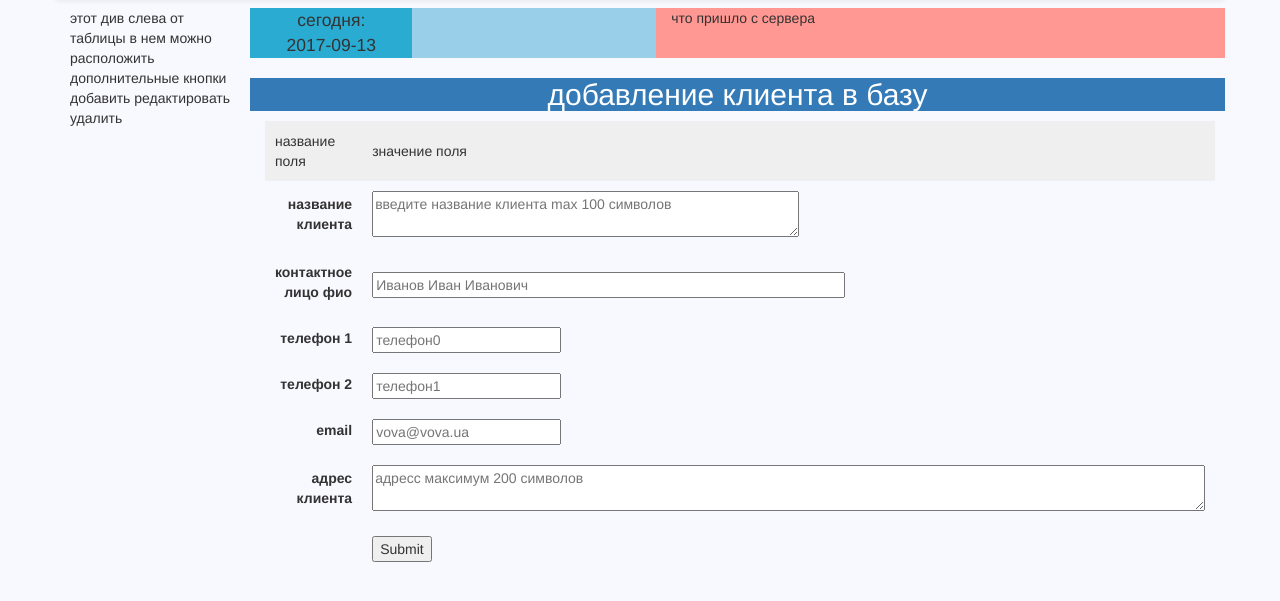
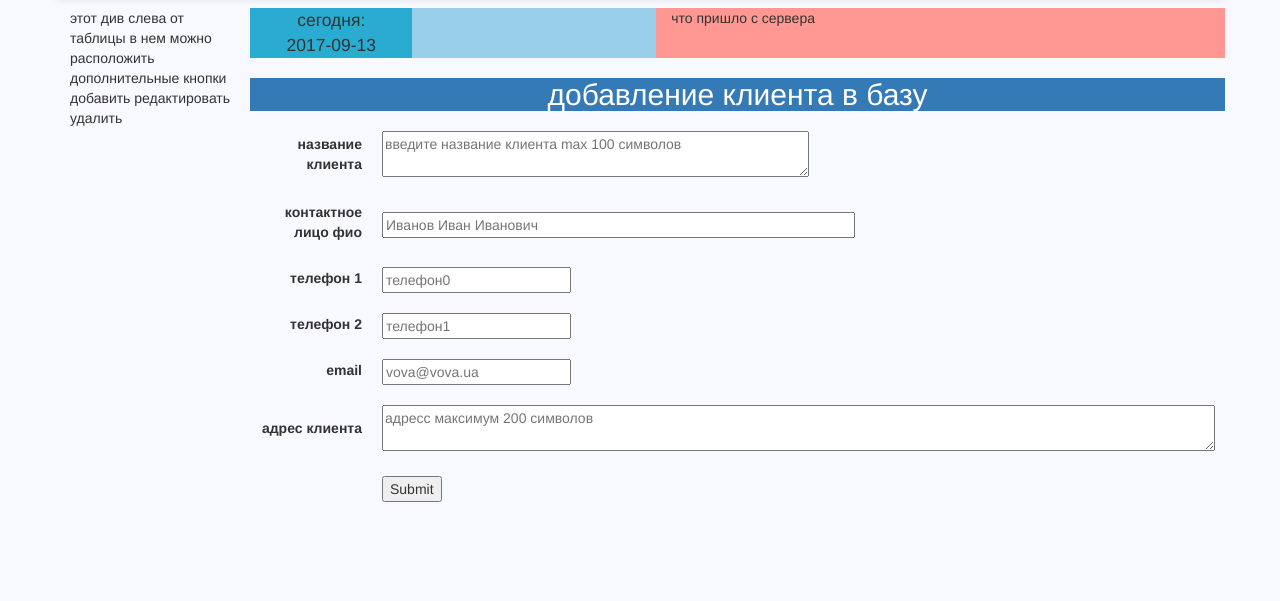
Before and after one commit to marevo/reclama, a PHP site: page /templates/formAddNewClientToBase.php in a window 1280 px wide. Shown: the part 158-759 px from the top of the page. Run offline with PHP 8.4, Linux system fonts and the light colour scheme.

Commit message:
fixed layout forms for addNew...

```diff
--- a/App/ModelLikeTable.php
+++ b/App/ModelLikeTable.php
@@ -20,7 +20,6 @@ abstract class ModelLikeTable
         $db = new Db();
         //позднее связывание для вызова с параметрами класса наследника
         //это позволит вернуть результат сразу в виде массива типа класса наследника
-
         $res = $db->query('SELECT * FROM '.static::TABLE .' ;',static::class );
 //        var_dump('<br>$res = '.$res.'<br>');
         return $res;
--- a/css/manual.css
+++ b/css/manual.css
@@ -454,3 +454,6 @@ background-color: #337ab7;
     display: none;
 }
 /*/viewAllSuppliers.php */
+.pading0{
+    padding: 0;
+}
--- a/templates/formAddNewClientToBase.php
+++ b/templates/formAddNewClientToBase.php
@@ -35,10 +35,10 @@ require '../autoload.php';
 
             </div>
             <div class="row"><!--форма добавки клиента в базу -->
-                <div class="col-lg-6">
+                <div class="col-lg-12 col-md-12 col-sm-12 col-xs-12 pading0">
                     <form  id="formOneMaterial"   method="post" action="../App/controllers/controllerAddNewClientToBase.php" >
                         <table>
-                            <thead><tr>
+                            <thead><tr class="trDisplayNone">
                                 <td>название поля</td>
                                 <td>значение поля</td></tr></thead>
                             <tbody>
--- a/templates/formAddNewMaterialsToBase.php
+++ b/templates/formAddNewMaterialsToBase.php
@@ -43,10 +43,10 @@ function suppliersOptions(){
 
             </div>
             <div class="row"><!--форма добавки материала -->
-                <div class="col-lg-6">
+                <div class="col-lg-12 col-md-12 col-sm-12 col-xs-12 pading0">
                     <form  id="formOneMaterial"   method="post" action="../App/controllers/controllerAddNewMaterialsToBase.php" >
                         <table>
-                            <thead><tr>
+                            <thead><tr class="trDisplayNone">
                                 <td>название поля</td>
                                 <td>значение поля</td></tr></thead>
                             <tbody>
--- a/templates/formAddNewSupplierToBase.php
+++ b/templates/formAddNewSupplierToBase.php
@@ -38,10 +38,10 @@ require '../autoload.php';
 
             </div>
             <div class="row"><!--форма добавки материала -->
-                <div class="col-lg-6">
+                <div class="col-lg-12 col-md-12 col-sm-12 col-xs-12 pading0 ">
                     <form  id="formOneSupplier"   method="post" action="../App/controllers/controllerOneSupplier.php" >
                         <table>
-                            <thead><tr>
+                            <thead><tr class="trDisplayNone">
                                 <td>название поля</td>
                                 <td>значение поля</td></tr></thead>
                             <tbody>
--- a/templates/viewAllClients.php
+++ b/templates/viewAllClients.php
@@ -66,7 +66,7 @@ require '../autoload.php';
                         <?php
                         //найдем всех поставщиков и отобразим их через таблицу
                         $allClientsInBase = \App\Models\Client::findAll();
-                        if(! empty ($allClientsInBase)){
+                        if($allClientsInBase){
                             $tableAllClients = "<table id='tbViewAllClients'><thead><tr><td class='tdDisplayNone'>id</td>" .
                                 "<td>название</td><td>контакт</td><td>телефон 1</td><td class='tdDisplayNone'>телефон 2</td><td class='tdDisplayNone'>email</td>" .
                                 "<td>адрес</td>" .
@@ -84,7 +84,7 @@ require '../autoload.php';
                                 else{
                                     // нет заказов у этого клиента, поэтому разрешим его удаление
                                     $tableAllClients .= "<tr><td class='tdDisplayNone'>$item->id</td><td>$item->name</td><td>$item->contactPerson</td>" .
-                                        "<td>$item->phone0</td><td class='tdDisplayNone'>$item->phone1</td><tdclass='tdDisplayNone'>$item->email0</td><td>$item->address</td>" .
+                                        "<td>$item->phone0</td><td class='tdDisplayNone'>$item->phone1</td><td class='tdDisplayNone'>$item->email0</td><td>$item->address</td>" .
                                         "<td class='text-center'><a href='viewOneClient.php?id=$item->id'><span class='glyphicon glyphicon-eye-open'></span></a></td>" .
                                         "<td data-id='$item->id' class='text-center'><span class='glyphicon glyphicon-trash'></span></td></tr>";
                                 }
@@ -94,7 +94,7 @@ require '../autoload.php';
                         else{
                             $tableAllClients = "пока ничего нет (";
                         }
-                        echo "$tableAllClients";
+                        echo $tableAllClients;
                         ?>
                     </div>
                 </div>
```
